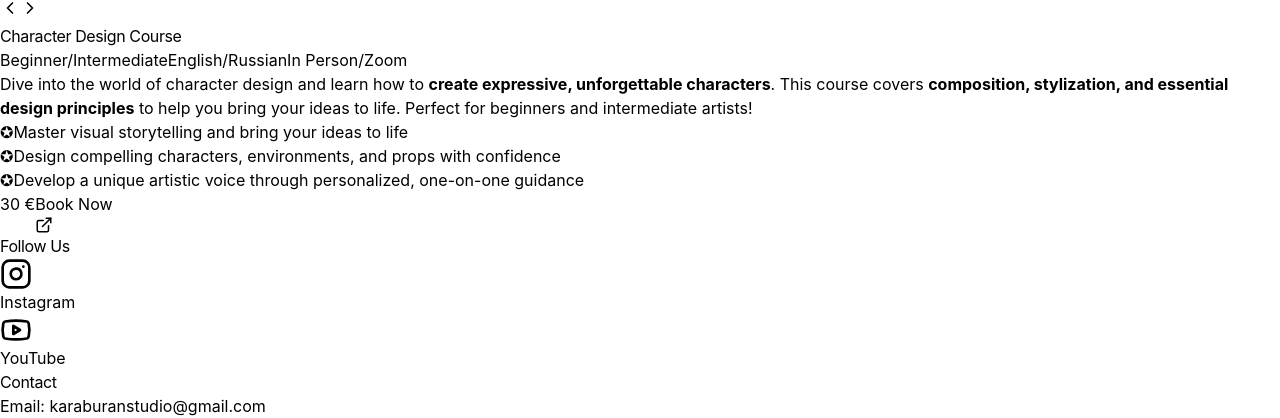
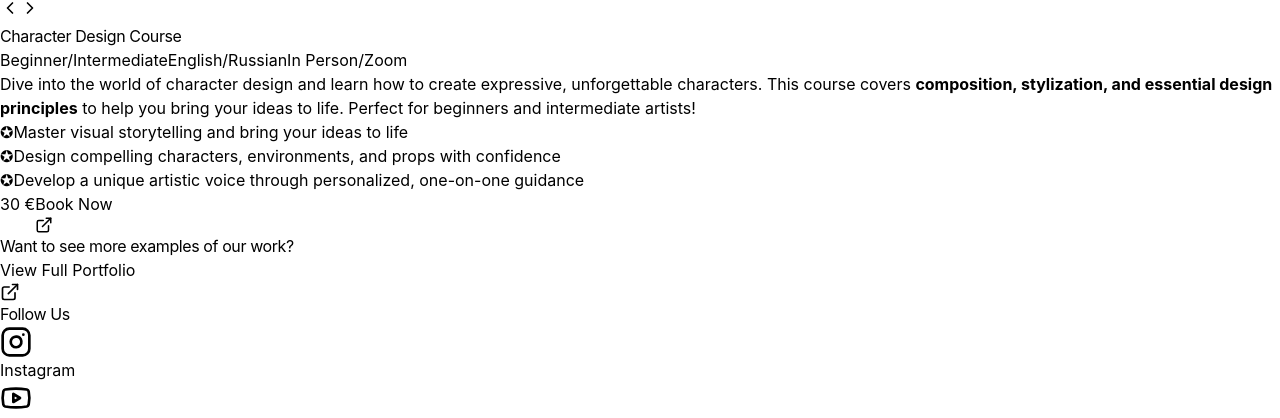
Before and after one commit to JonasSiuksteris/karalessons, a React (Vite) app: page / in a window 1280 px wide. Shown: the part 3080-3498 px from the top of the page. Built offline with nearby package versions, Linux system fonts and the light colour scheme.

Commit message:
Add portfolio section

```diff
--- a/src/App.tsx
+++ b/src/App.tsx
@@ -1,6 +1,7 @@
 import './index.css'
 import Hero from './components/Hero'
 import Services from './components/Services'
+import PortfolioSection from './components/PortfolioSection'
 import Footer from './components/Footer'
 
 function App() {
@@ -8,6 +9,7 @@ function App() {
     <div className="min-h-screen bg-white">
       <Hero />
       <Services />
+      <PortfolioSection />
       <Footer />
     </div>
   )
--- /dev/null
+++ b/src/components/PortfolioSection.tsx
@@ -0,0 +1,27 @@
+import { ExternalLink } from 'lucide-react'
+
+const PortfolioSection = () => {
+  return (
+    <div className="py-16 bg-gray-50">
+      <div className="max-w-7xl mx-auto px-4 sm:px-6 lg:px-8">
+        <div className="flex flex-col items-center justify-center">
+          <h2 className="text-2xl font-medium text-gray-900 mb-6 text-center">
+            Want to see more examples of our work?
+          </h2>
+
+          <a
+            href="https://tinatininq.wixsite.com/tinatin"
+            target="_blank"
+            rel="noopener noreferrer"
+            className="inline-flex items-center gap-2 bg-blue-600 hover:bg-blue-700 text-white font-medium py-3 px-8 rounded-lg transition-colors shadow-sm text-lg"
+          >
+            <span>View Full Portfolio</span>
+            <ExternalLink size={20} />
+          </a>
+        </div>
+      </div>
+    </div>
+  )
+}
+
+export default PortfolioSection
--- a/src/components/ServiceCard.tsx
+++ b/src/components/ServiceCard.tsx
@@ -143,7 +143,7 @@ const ServiceCard = ({
             ))}
           </div>
 
-          <p className="text-gray-600 mb-4">{description}</p>
+          <p className="text-gray-600 mb-6 text-lg">{description}</p>
 
           <ul className="mb-4 text-gray-600 space-y-2">
             {bulletPoints.map((point, index) => (
--- a/src/components/Services.tsx
+++ b/src/components/Services.tsx
@@ -60,7 +60,7 @@ const services = [
     title: "Character Design Course",
     description: (
       <>
-        Dive into the world of character design and learn how to <strong>create expressive, unforgettable characters</strong>. This course covers <strong>composition, stylization, and essential design principles</strong> to help you bring your ideas to life. Perfect for beginners and intermediate artists!
+        Dive into the world of character design and learn how to create expressive, unforgettable characters. This course covers <strong>composition, stylization, and essential design principles</strong> to help you bring your ideas to life. Perfect for beginners and intermediate artists!
       </>
     ),
     bulletPoints: [
```
